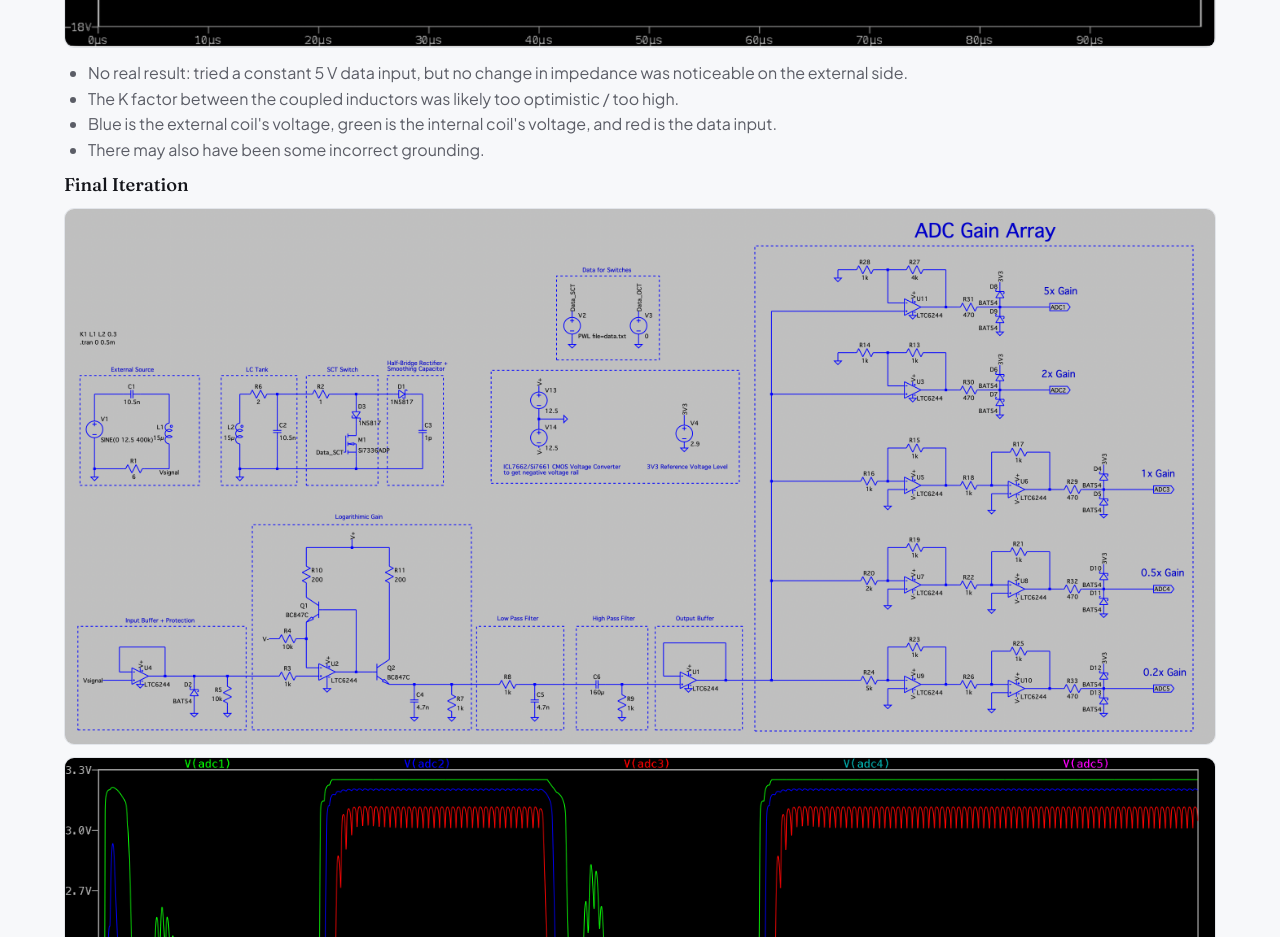
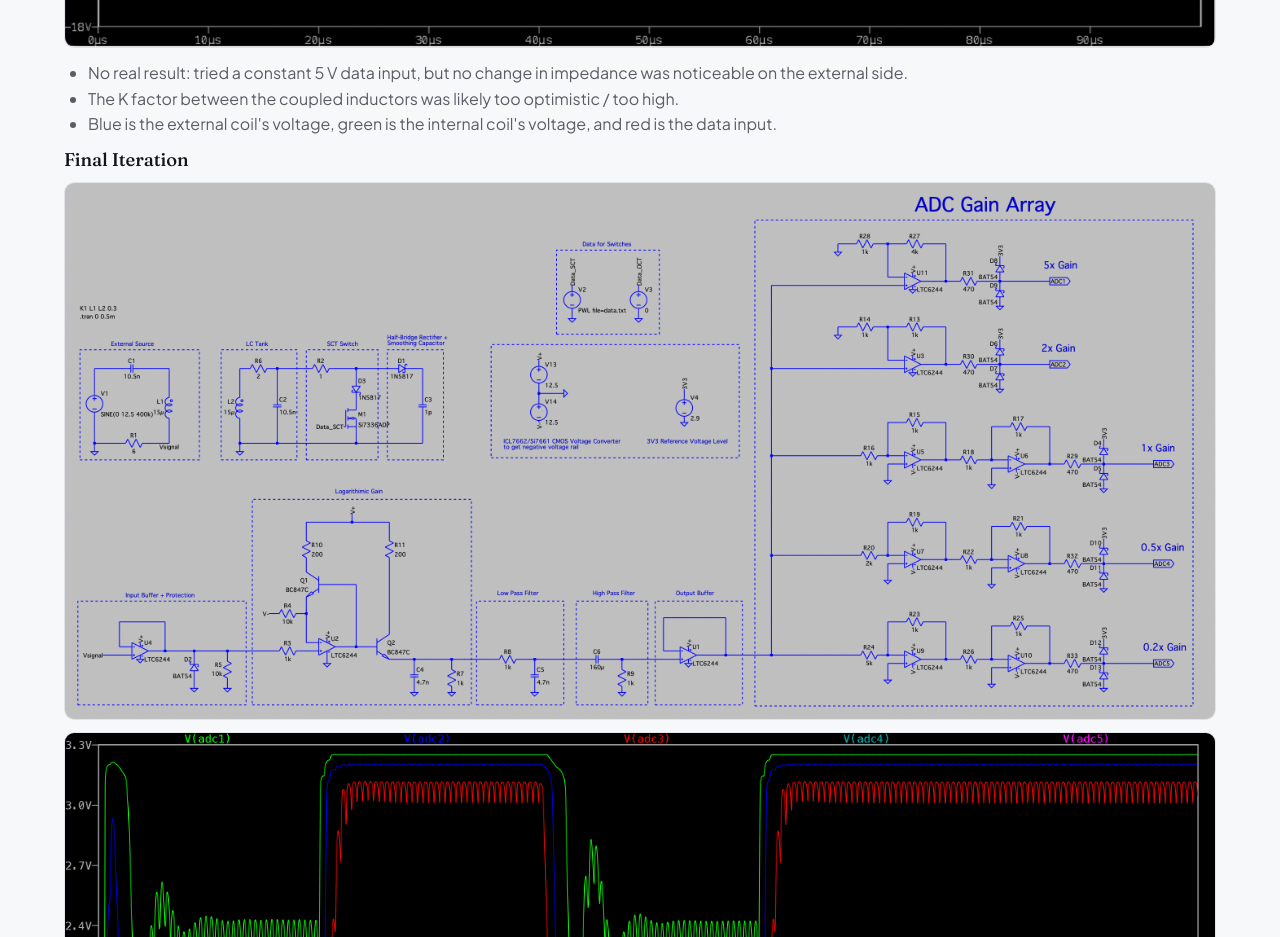
Before and after one commit to SithulaGamage/Sithula-Gamage-Portfolio, a React (Vite) app: page /projects/transcutaneous-data-transfer in a window 1280 px wide. Shown: the part 2560-3497 px from the top of the page. Built offline with nearby package versions, Linux system fonts and the light colour scheme.

Commit message:
removed one line

```diff
--- a/src/Components/WorkBlocks/TranscutaneousDataTransfer/TranscutaneousDataTransfer.jsx
+++ b/src/Components/WorkBlocks/TranscutaneousDataTransfer/TranscutaneousDataTransfer.jsx
@@ -99,7 +99,6 @@ export const TranscutaneousDataTransfer = () => {
                         Blue is the external coil&apos;s voltage, green is the internal coil&apos;s voltage, and red
                         is the data input.
                     </li>
-                    <li>There may also have been some incorrect grounding.</li>
                 </ul>
 
                 <h3 className="case-study-subheading">Final Iteration</h3>
```
